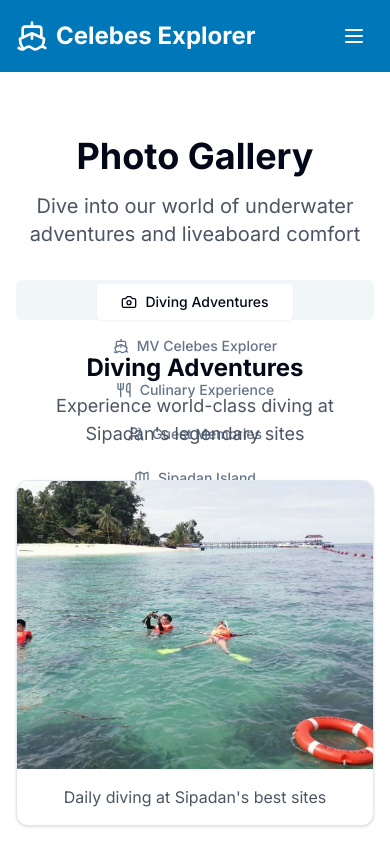
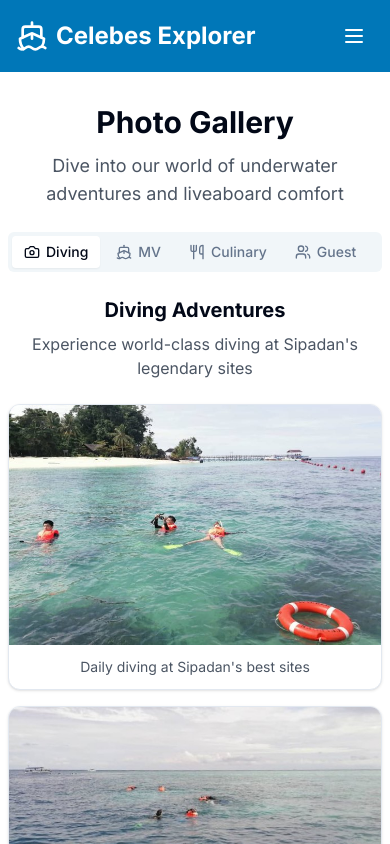
Before and after one commit to sjodcre/borneo-explorer, a Next.js app: page /gallery in a window 390 px wide. Shown: the top 844 px of the page. Built offline with nearby package versions, Linux system fonts and the light colour scheme.

Commit message:
changes to images, fixed mobile view

```diff
--- a/src/app/gallery/page.tsx
+++ b/src/app/gallery/page.tsx
@@ -38,7 +38,7 @@ const PhotoGallery = () => {
           caption: 'Modern and comfortable lounge area'
         },
         {
-          src: '/images/gallery/vessel/NIC_5707.jpg',
+          src: '/images/gallery/vessel263668185_328301125689198_5226678590749593793_n.jpg',
           alt: 'Cabin interior',
           caption: 'Well-appointed cabins for restful nights'
         }
@@ -101,36 +101,37 @@ const PhotoGallery = () => {
   ];
 
   return (
-    <div className="container mx-auto px-4 py-16">
-      <h1 className="text-4xl font-bold mb-4 text-center">Photo Gallery</h1>
-      <p className="text-xl text-gray-600 mb-8 text-center">
+    <div className="container mx-auto px-2 sm:px-4 py-8 sm:py-16">
+      <h1 className="text-3xl sm:text-4xl font-bold mb-3 sm:mb-4 text-center">Photo Gallery</h1>
+      <p className="text-lg sm:text-xl text-gray-600 mb-6 sm:mb-8 text-center px-2">
         Dive into our world of underwater adventures and liveaboard comfort
       </p>
 
       <Tabs defaultValue="diving" className="w-full">
-        <TabsList className="flex justify-center mb-8 flex-wrap gap-2">
+        <TabsList className="flex flex-wrap justify-start sm:justify-center mb-6 sm:mb-8 gap-1 sm:gap-2 overflow-x-auto">
           {galleryCategories.map((category) => (
             <TabsTrigger
               key={category.id}
               value={category.id}
-              className="px-6 py-2 flex items-center gap-2"
+              className="px-3 sm:px-6 py-1.5 sm:py-2 flex items-center gap-1.5 sm:gap-2 text-sm sm:text-base whitespace-nowrap"
             >
               {category.icon}
-              {category.title}
+              <span className="hidden sm:inline">{category.title}</span>
+              <span className="sm:hidden">{category.title.split(' ')[0]}</span>
             </TabsTrigger>
           ))}
         </TabsList>
 
         {galleryCategories.map((category) => (
           <TabsContent key={category.id} value={category.id}>
-            <div className="text-center mb-8">
-              <h2 className="text-2xl font-bold mb-2">{category.title}</h2>
-              <p className="text-lg text-gray-600">{category.description}</p>
+            <div className="text-center mb-6 sm:mb-8">
+              <h2 className="text-xl sm:text-2xl font-bold mb-2">{category.title}</h2>
+              <p className="text-base sm:text-lg text-gray-600 px-2">{category.description}</p>
             </div>
-            <div className="grid grid-cols-1 md:grid-cols-2 lg:grid-cols-3 gap-6">
+            <div className="grid grid-cols-1 md:grid-cols-2 lg:grid-cols-3 gap-4 sm:gap-6">
               {category.images.map((image, index) => (
                 <Card key={index} className="overflow-hidden group">
-                  <div className="relative h-72">
+                  <div className="relative h-60 sm:h-72">
                     <Image
                       src={image.src}
                       alt={image.alt}
@@ -138,8 +139,8 @@ const PhotoGallery = () => {
                       className="object-cover transition-transform group-hover:scale-105 duration-300"
                     />
                   </div>
-                  <CardContent className="p-4">
-                    <p className="text-center text-gray-600">{image.caption}</p>
+                  <CardContent className="p-3 sm:p-4">
+                    <p className="text-center text-sm sm:text-base text-gray-600">{image.caption}</p>
                   </CardContent>
                 </Card>
               ))}
```
